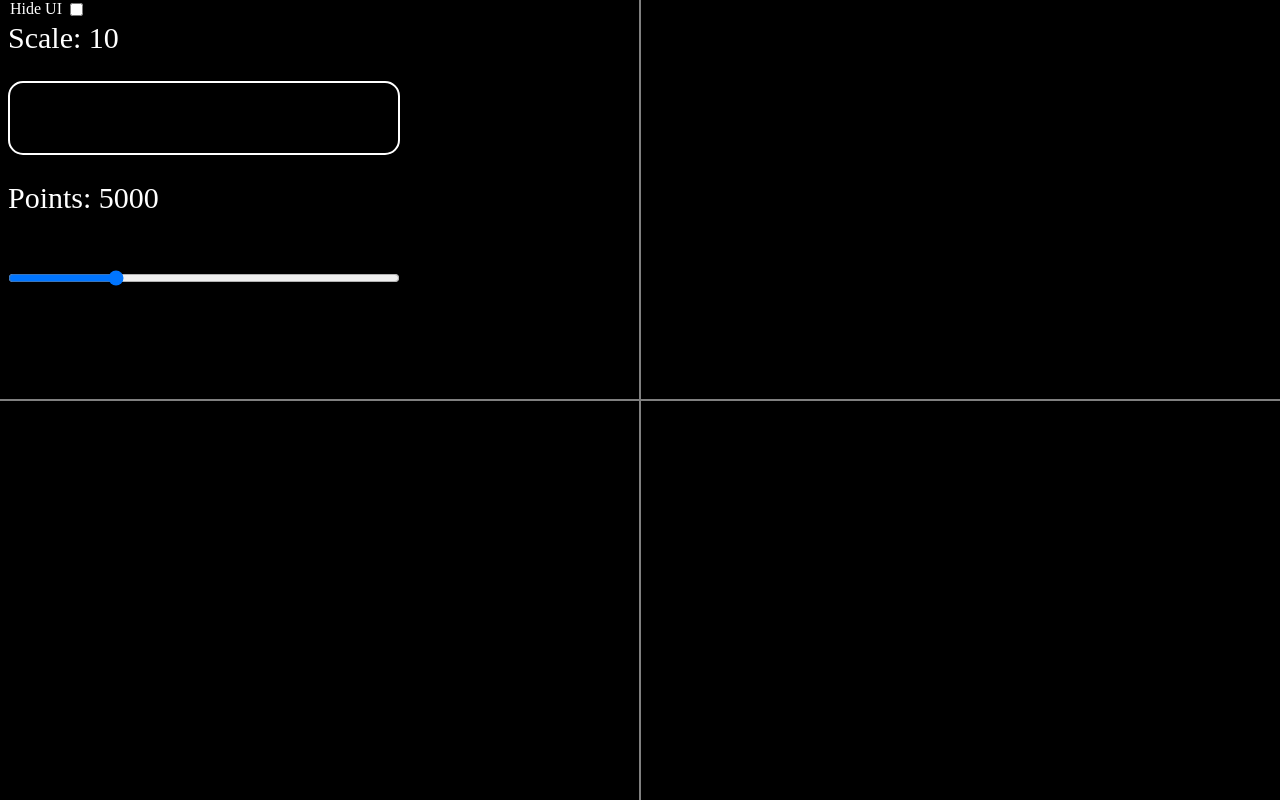
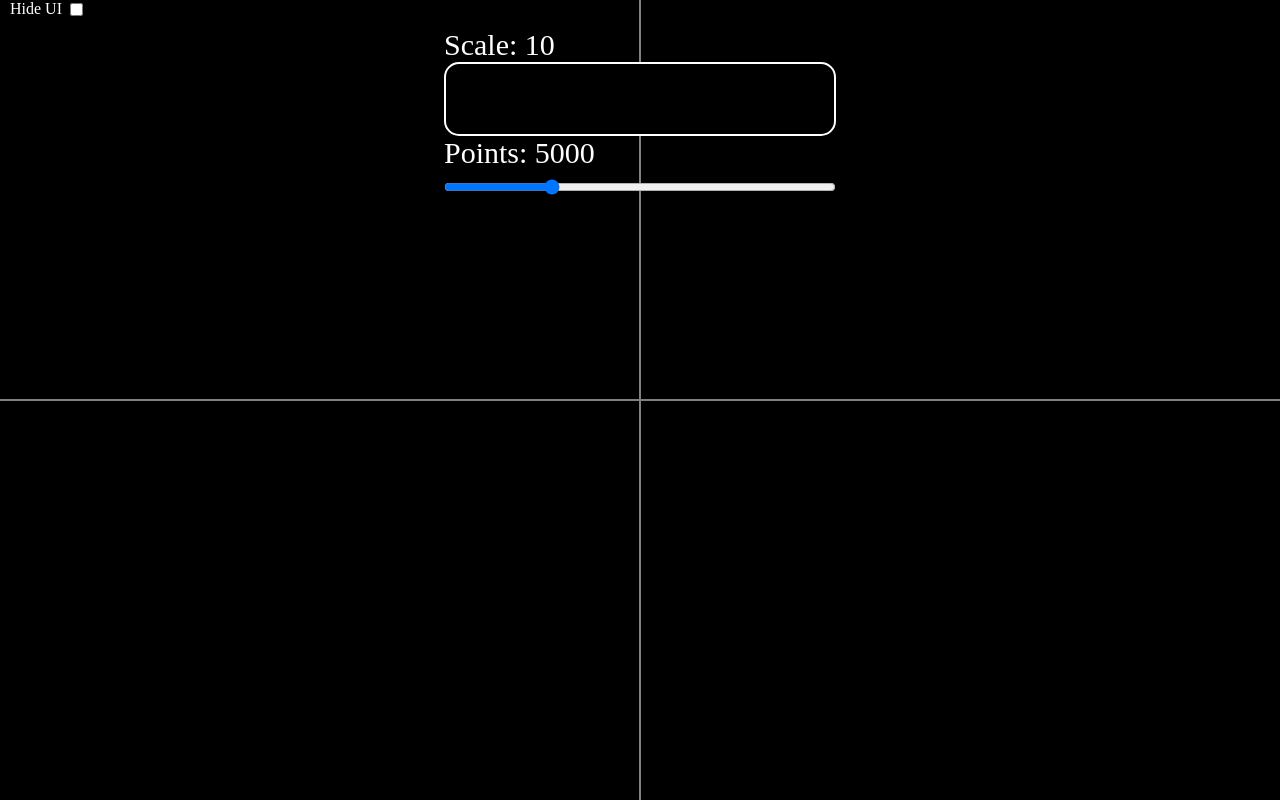
Before and after one commit to Axel-Jalonen/graphing.axelj.dev, a plain HTML site: page index.html in a window 1280 px wide. Drawn offline with Linux system fonts and the light colour scheme.

Commit message:
Slightly change settings appearance

```diff
--- a/main.css
+++ b/main.css
@@ -32,12 +32,13 @@ body {
 }
 #ui {
     position: absolute;
+    top: 20px;
+    left: 50%;
+    transform: translateX(-50%);
     display: flex;
     flex-direction: column;
     justify-content: space-around;
-    height: 40%;
     font-size: 30px;
-    background: black;
     color: white;
     z-index: 1;
     font-family: "Times New Roman", Times, serif;
@@ -52,6 +53,9 @@ body {
     color: white;
     font-size: inherit;
     font-family: inherit;
+}
+#ui > #point-count-input {
+    height: 10px;
 }
 .axis-marker {
     position: absolute;
```
